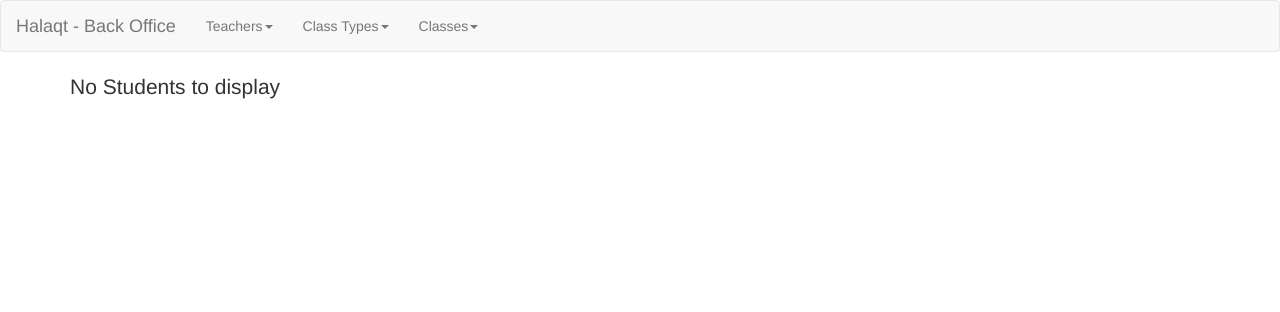
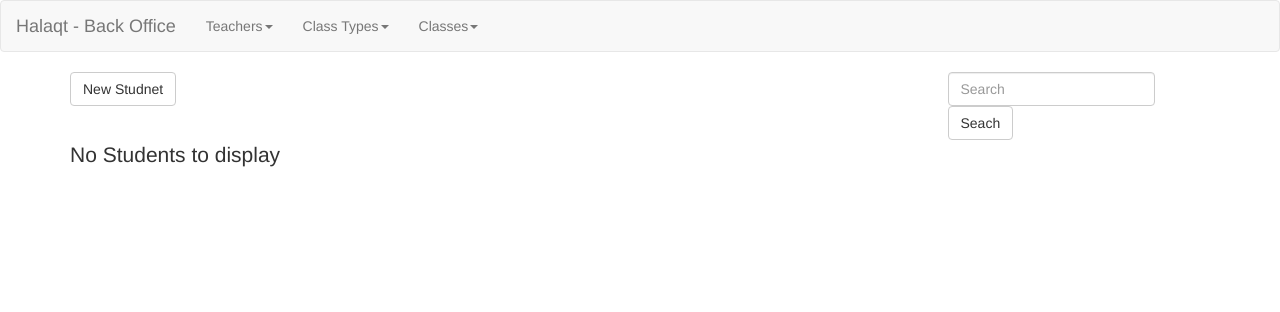
Before and after one commit to EmadMokhtar/halaqat, a Django app: page /students/ in a window 1280 px wide. Shown: the top 312 px of the page. Run offline with Django 3.2, Linux system fonts and the light colour scheme; data that the repository does not hold is empty; some libraries are stand-ins or nearby versions.

Commit message:
Pagination & Search to Student List

```diff
--- a/students/views.py
+++ b/students/views.py
@@ -14,7 +14,14 @@ class StudentListView(generic.ListView):
     context_object_name = 'students'
     template_name = 'students/student_list.html'
     allow_empty = True
+    paginate_by = 25
 
+    def get_queryset(self):
+        result = super(StudentListView, self).get_queryset()
+        search_query = self.request.GET.get('q', None)
+        if search_query:
+            result = Student.objects.search(search_query)
+        return result
 
 
 class StudentCreationView(SuccessMessageMixin, generic.CreateView):
--- a/templates/students/student_list.html
+++ b/templates/students/student_list.html
@@ -1,13 +1,28 @@
 {% extends 'back_office/back_office_base.html' %}
 {% load i18n %}
+{% load bootstrap_label %}
 {% block title %}
 Students
 {% endblock %}
 {% block container %}
+<div class="row">
+    <div class="col-md-9">
+        <a class="btn btn-default" href="{% url 'student-new' %}">New Studnet</a>
+    </div>
+    <div class="col-md-3">
+        <form class="form-inline" method="get">
+            <div class="form-group">
+                <input type="text" id='q' name='q' class="form-control" placeholder="Search">
+                <button type="submit" class="btn btn-default">Seach</button>
+            </div>
+        </form>
+    </div>
+</div>
 {% if students %}
 <table class="table table-hover table-striped">
     <thead>
         <tr>
+            <th>ID</th>
             <th>Name</th>
             <th>Civil Id</th>
             <th>Gender</th>
@@ -20,10 +35,19 @@
     <tbody>
         {% for studnet in students %}
         <tr>
-                    <td>{{ studnet.user.get_full_name }}</td>
+            <td>
+                <a href="{% url 'student-detail' studnet.pk %}">
+                    {{ studnet.pk }}
+                </a>
+            </td>
+            <td>
+                <a href="{% url 'student-detail' studnet.pk %}">
+                    {{ studnet.user.get_full_name }}
+                </a>
+            </td>
             <td>{{ studnet.civil_id }}</td>
             <td>{{ studnet.get_gender_display }}</td>
-                    <td>{{ studnet.get_status_display }}</td>
+            <td>{{ studnet.get_status_display | student_status_label}}</td>
             <td>{{ studnet.mobile_number }}</td>
             <td>{{ studnet.parent_number }}</td>
             <td>{{ studnet.halaqat_class }}</td>
@@ -31,7 +55,20 @@
         {% endfor %}
     </tbody>
 </table>
+{% include "parts/paginator.html" %}
 {% else %}
 <p class="lead">No Students to display</p>
 {% endif %}
 {% endblock %}
+{% block scripts %}
+<script>
+// $(function(){
+//     $(".paginator_link").attr("href", function() {
+//         console.log(this);
+//         page = $(this).data('page');
+//         href = window.location;
+//         return href + '&page=' + page;
+//     });
+// });
+</script>
+{% endblock %}
```
Also changed, not shown: students/templatetags/bootstrap_label.py (added, +19 -0 lines), students/templatetags/__init__.py (added). Lines whose indentation alone changed are shown as unchanged.
